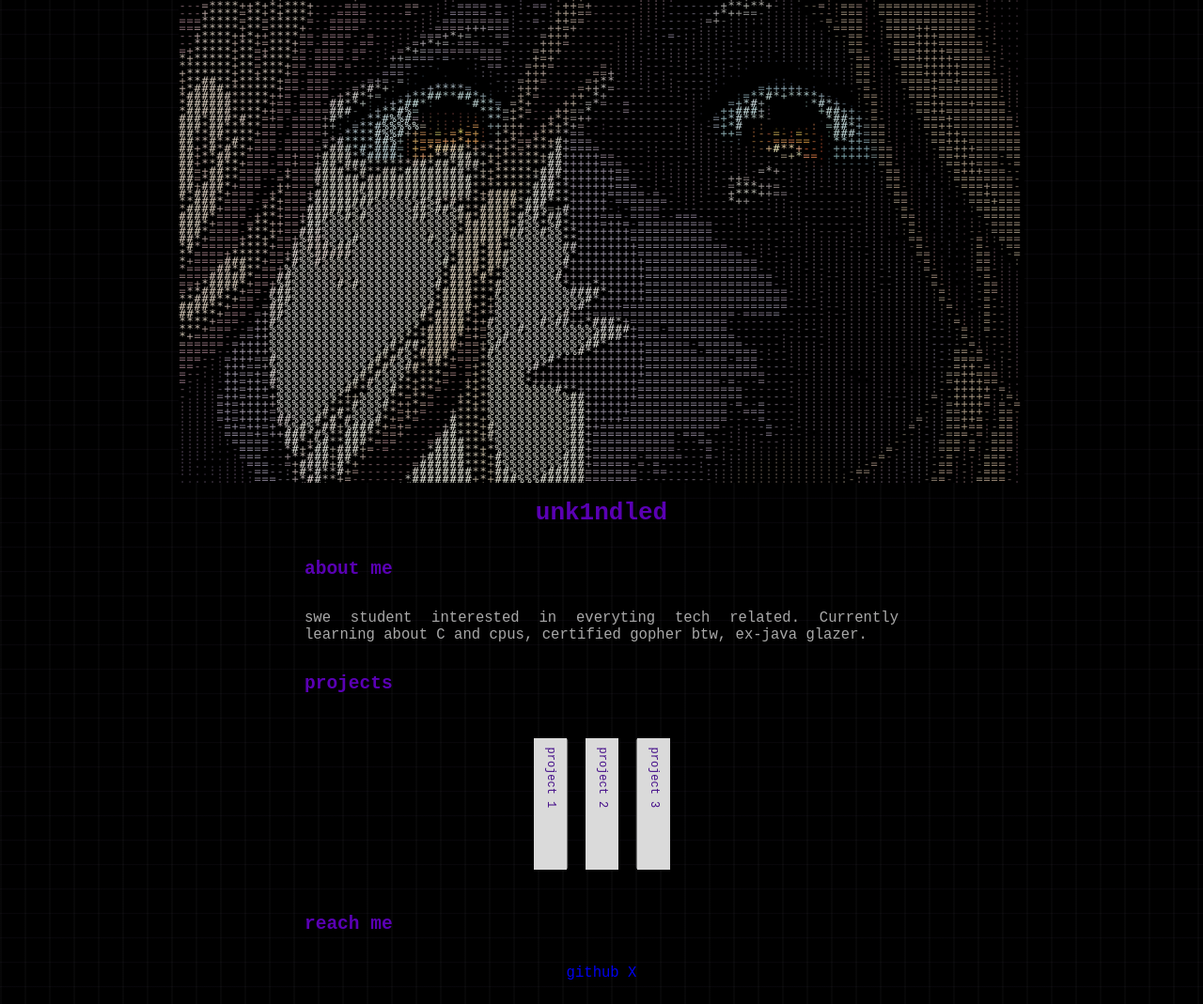
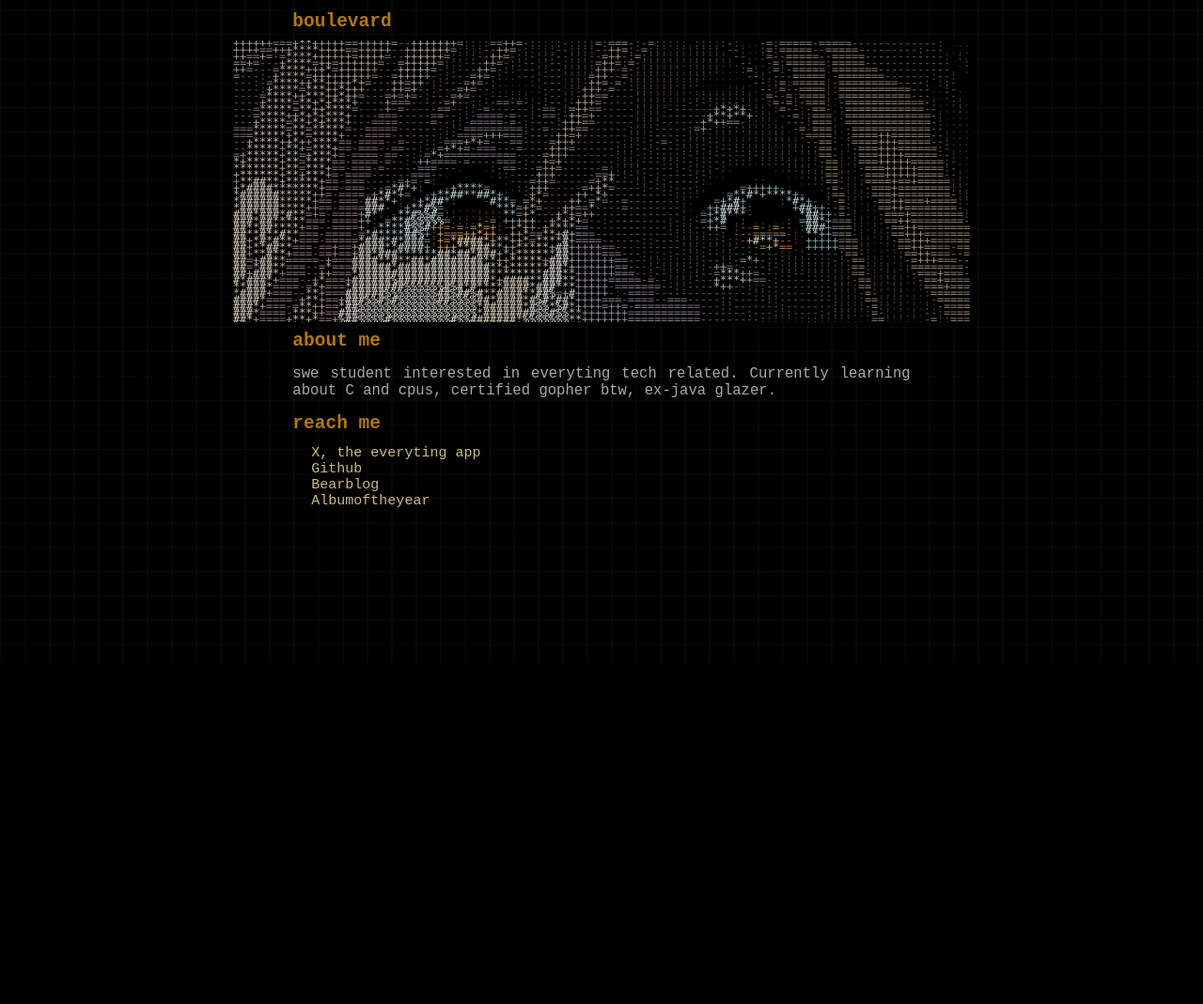
Before and after one commit to unk1ndled/unk1ndled.github.io, a plain HTML site: page index.html in a window 1280 px wide. Shown: the part 94-1163 px from the top of the page at 94% size. After the commit the page ends 800 px from the top, so only its background shows below. Drawn offline with Linux system fonts and the light colour scheme.

Commit message:
v2 personnal

```diff
--- a/ascii/embedded.html
+++ b/ascii/embedded.html
@@ -10,11 +10,11 @@ body {
 }
 .pixel {
     display: inline-block;
-    width: 8px;
-    height: 8px;
+    width: 7px;
+    height: 7px;
     font-family: Consolas, 'Courier New', monospace;
     font-size: 12px;
-    line-height: 8px;
+    line-height: 7px;
     text-align: center;
 }
 </style>
--- a/index.html
+++ b/index.html
@@ -7,70 +7,42 @@
     <link rel="stylesheet" href="styles.css" />
   </head>
   <body>
-    <iframe src="ascii/embedded.html" width="900px" height="600px" frameborder="0"></iframe>
-    <h1 class="name">
-      unk1ndled <br />
-      <!-- aka <br /> -->
-      <!-- mohammed amine salmane -->
-    </h1>
+    <div class="section">
+      <h2>boulevard</h2>
+    </div>
+    <iframe
+      src="ascii/embedded.html"
+      width="785px"
+      height="300px"
+      frameborder="0"
+    ></iframe>
     <div class="section">
       <h2>about me</h2>
       <p>
-        swe student interested in everyting tech related. Currently learning about C and cpus,
-        certified gopher btw, ex-java glazer.
-
+        swe student interested in everyting tech related. Currently learning
+        about C and cpus, certified gopher btw, ex-java glazer.
       </p>
     </div>
 
     <div class="section">
-      <h2>projects</h2>
-      <p>
-        <div class="shelf">
-          <label class="container">
-            <div class="book">
-              <div><span>project 1</span></div>
-              <div></div>
-              <div><span>project 1</span></div>
-              <div></div>
-
-              <input type="radio" name="book" />
-            </div>
-          </label>
-
-          <label class="container">
-            <div class="book">
-              <div><span>project 2</span></div>
-              <div></div>
-              <div><span>project 2</span></div>
-              <div></div>
-
-              <input type="radio" name="book" />
-            </div>
-          </label>
-
-          <label class="container">
-            <div class="book">
-              <div><span>project 3</span></div>
-              <div></div>
-              <div><span>project 3</span></div>
-              <div></div>
-
-              <input type="radio" name="book" />
-            </div>
-          </label>
-
-
-        </div class="shelf">
-      </p>
-    </div>
-    <div class="section">
       <h2>reach me</h2>
-      <p>
-        <a href="https://github.com/unk1ndled" target="_blank"> github </a>
-        <a href="https://x.com/Unk1ndled1" target="_blank"> X </a>
-      </p>
+      <ul>
+        <li>
+          <a href="https://x.com/u8_boulevard"> X, the everyting app </a>
+        </li>
+        <li>
+          <a href="https://github.com/unk1ndled"> Github </a>
+        </li>
+        <li>
+          <a href="https://boulevard.bearblog.dev/"> Bearblog </a>
+        </li>
+        <li>
+          <a href="https://www.albumoftheyear.org/user/unkindled/">
+            Albumoftheyear
+          </a>
+        </li>
+      </ul>
     </div>
     <!-- <img src="images/artorias.gif"/> -->
-
   </body>
 </html>
--- a/styles.css
+++ b/styles.css
@@ -1,11 +1,8 @@
 :root {
   --main-bg-color: #000000;
-  --main-text-color: #5a00b4;
-  --section-title-color : #5a00b4;
+  --main-text-color: #cbb982;
+  --section-title-color : #d1900ed7;
   --secondary-text-color: #a8a8a8;
-
-  --book-front-color: #4b4b4b;
-  --book-back-color: #000000;
 
 
   --main-padding: 16px;
@@ -45,14 +42,14 @@ div.vertical-separator{
 }
 
 div.section{
-  width: 50%;
+  width: 52%;
   display: flex;
-  align-items: center;
   flex-direction: column;
-  justify-content: center;
 }
 
 h2{
+  margin-top: 9px;
+  margin-bottom: 9px;
   color: var(--section-title-color);
   width: 100%;
   text-align: left;
@@ -61,11 +58,22 @@ h2{
 p{
   font-size: larger;
   text-align: justify;
+  margin-top: 6px;
+  margin-bottom: 6px;
   color: var(--secondary-text-color);
 }
 
 a{
-  text-decoration: none;
+  text-decoration: none; /* Removes the underline */
+  color: var(--main-text-color);
+  font-size: 15px;
+  font-weight: inherit;
+}
+
+ul{
+  margin-top: 3px;
+  margin-bottom: 3px;
+  padding-left: 20px;
 }
 
 /* scroll bar */
@@ -83,127 +91,3 @@ a{
 ::-webkit-scrollbar-thumb:hover {
   background-color: #555;
 }
-
-
-
-/* shelf */
-div.shelf {
-  display: flex;
-  perspective: 3500px;
-}
-
-.container {
-  --width: 35px;
-  --height: calc(var(--width) * 4);
-  --depth: calc(var(--width) * 3);
-  --padding: 20px;
-
-
-
-  width: calc(var(--width) + var(--padding));
-  height: var(--height);
-
-  display: grid;
-  place-items: center;
-
-  transform-style: preserve-3d;
-  transform: translateZ(calc(var(--depth) / -2));
-
-  transition: transform 0.3s, width 0.3s;
-
-  &:hover {
-    transform: translateY(-10px) translateZ(calc(var(--depth) / -2));
-  }
-
-  &:has(input:checked) {
-    width: calc(var(--depth) + var(--padding));
-    transform: translateZ(0);
-  }
-}
-
-.book {
-  color: #440d89;
-
-  width: var(--width);
-  height: var(--height);
-
-  position: relative;
-  transform-style: preserve-3d;
-
-  transition: transform 0.3s;
-
-  & div {
-    position: absolute;
-    transition: background-color 0.3s;
-  }
-
-  /* front and back */
-  & div:nth-child(-n+2) {
-    background: #dadada;
-    height: var(--height);
-    width: var(--width);
-  }
-
-  & div:nth-child(1) {
-    transform: rotateY(0deg) translateZ(calc(var(--depth) / 2));
-
-    & span {
-      display: block;
-      transform: rotateZ(90deg);
-      margin-top: 20px;
-      text-wrap: nowrap;
-      font-size: 12px;
-    }
-  }
-
-  & div:nth-child(2) {
-    transform: rotateY(180deg) translateZ(calc(var(--depth) / 2));
-  }
-
-  /* left and right */
-  & div:nth-child(3), & div:nth-child(4) {
-    background: #777;
-    height: var(--height);
-    width: var(--depth);
-    left: calc(var(--width) * -1);
-  }
-
-  & div:nth-child(3) {
-    transform: rotateY(90deg) translateZ(calc(var(--width) / 2));
-
-    & span {
-      display: block;
-      margin-top: 20px;
-      text-wrap: nowrap;
-      text-align: center;
-      font-size: 14px;
-    }
-  }
-
-  & div:nth-child(4) {
-    transform: rotateY(-90deg) translateZ(calc(var(--width) / 2));
-  }
-
-  & > input {
-    position: absolute;
-    width: 0px;
-    height: 0px;
-    margin: 0px;
-    padding: 0px;
-    opacity: 0;
-  }
-
-  &:has(>input:checked) {
-    transform: translateZ(calc(var(--width) / -2)) rotateY(-90deg);
-
-    /* left and right */
-    & div:nth-child(3), & div:nth-child(4) {
-      background: #d7d7d7;
-    }
-
-    /* front and back */
-    & div:nth-child(-n+2) {
-      background: #777;
-    }
-  }
-}
```
Also changed, not shown: ascii/input.png.
